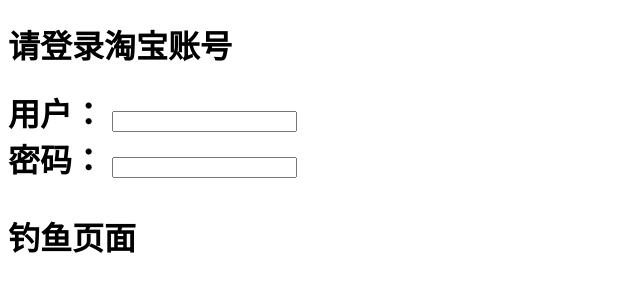
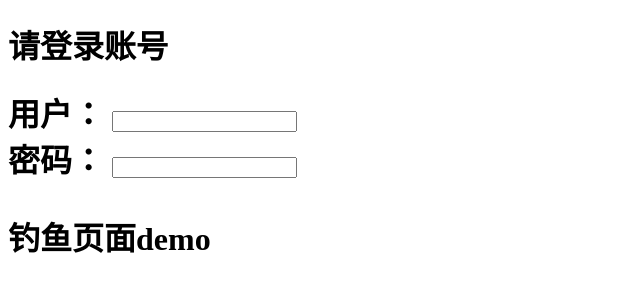
Before and after one commit to bigfool/bigfool.github.io, a plain HTML site: page phishing.html in a window 1280 px wide. Shown: the whole page, without its empty margins (0-640 px from the left). Drawn offline with Linux system fonts and the light colour scheme.

Commit message:
Update phishing.html

```diff
--- a/phishing.html
+++ b/phishing.html
@@ -3,11 +3,11 @@
 	<head>
 		<meta http-equiv="Content-Type" content="text/html; charset=UTF-8">
 		<meta charset="UTF-8">
-		<title>钓鱼页面</title>
+		<title>钓鱼页面demo</title>
 		<meta name="viewport" content="width=device-width, initial-scale=1.0, maximum-scale=1.0, user-scalable=0">
 	</head>
 	<body ryt14569="1">
-		<h1>请登录淘宝账号<h1>
+		<h1>请登录账号<h1>
 			<form>
 				用户：
 				<input type="text" name="user">
@@ -17,7 +17,7 @@
 			</form>
 
 			<p>
-				<b>钓鱼页面</b>
+				<b>钓鱼页面demo</b>
 			</p>
 
 	</body>
```
